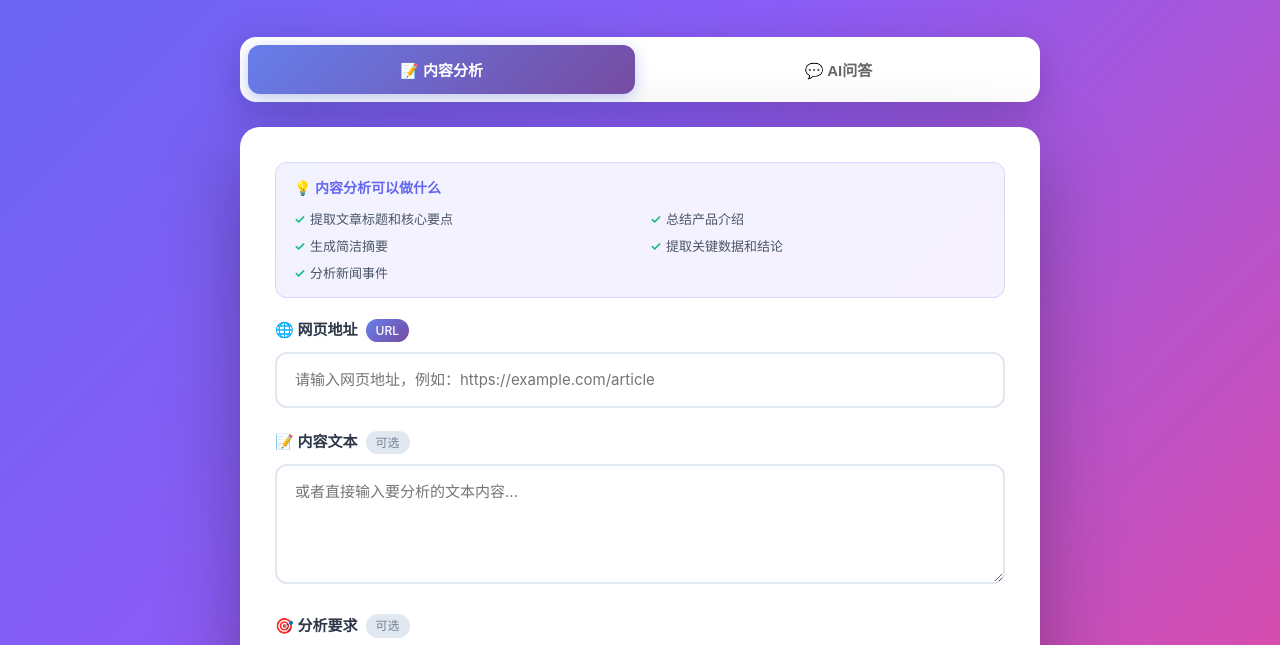
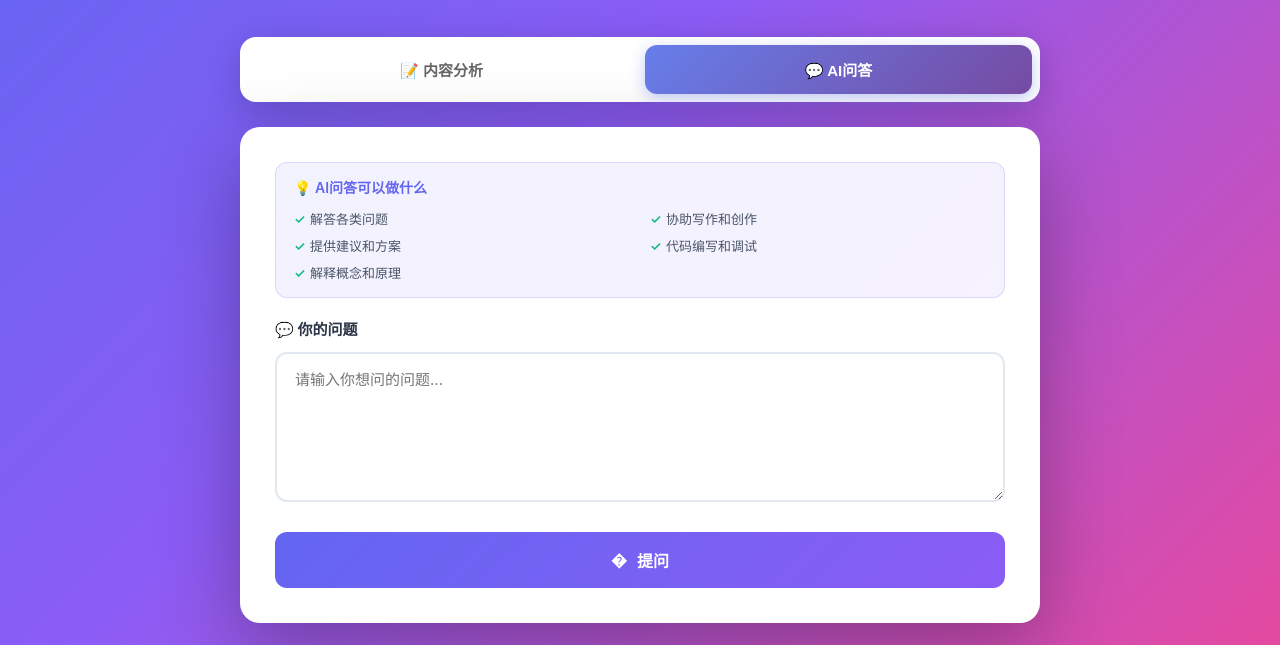
Before and after one commit to gztanlin/MyAITool, a website: page MyAITool.html in a window 1280 px wide. Shown: the part 153-798 px from the top of the page. Drawn offline with Linux system fonts and the light colour scheme.

Commit message:
修改默认Tab为AI问答

```diff
--- a/MyAITool.html
+++ b/MyAITool.html
@@ -399,14 +399,14 @@
         </div>
 
         <div class="mode-tabs">
-            <button class="mode-tab active" id="tab-analyze" onclick="switchMode('analyze')">📝 内容分析</button>
-            <button class="mode-tab" id="tab-chat" onclick="switchMode('chat')">💬 AI问答</button>
+            <button class="mode-tab" id="tab-analyze" onclick="switchMode('analyze')">📝 内容分析</button>
+            <button class="mode-tab active" id="tab-chat" onclick="switchMode('chat')">💬 AI问答</button>
         </div>
 
         <div class="card">
-            <input type="hidden" id="modeSelect" value="analyze">
+            <input type="hidden" id="modeSelect" value="chat">
 
-            <div id="analyzeMode">
+            <div id="analyzeMode" class="hidden">
                 <div class="tip-box">
                     <div class="tip-title">💡 内容分析可以做什么</div>
                     <ul>
@@ -443,7 +443,7 @@
                 </div>
             </div>
 
-            <div id="chatMode" class="hidden">
+            <div id="chatMode">
                 <div class="tip-box">
                     <div class="tip-title">💡 AI问答可以做什么</div>
                     <ul>
@@ -464,13 +464,13 @@
             </div>
 
             <button class="submit-btn" id="submitBtn">
-                <span id="btnIcon">🚀</span>
-                <span id="btnText">开始分析</span>
+                <span id="btnIcon">�</span>
+                <span id="btnText">提问</span>
             </button>
 
             <div class="loading" id="loading">
                 <div class="spinner"></div>
-                <p id="loadingText">AI 正在分析，请稍候...</p>
+                <p id="loadingText">AI 正在思考，请稍候...</p>
             </div>
 
             <div class="error-message" id="errorMessage">
```
Also changed, not shown: server.js (+6 -6 lines).
